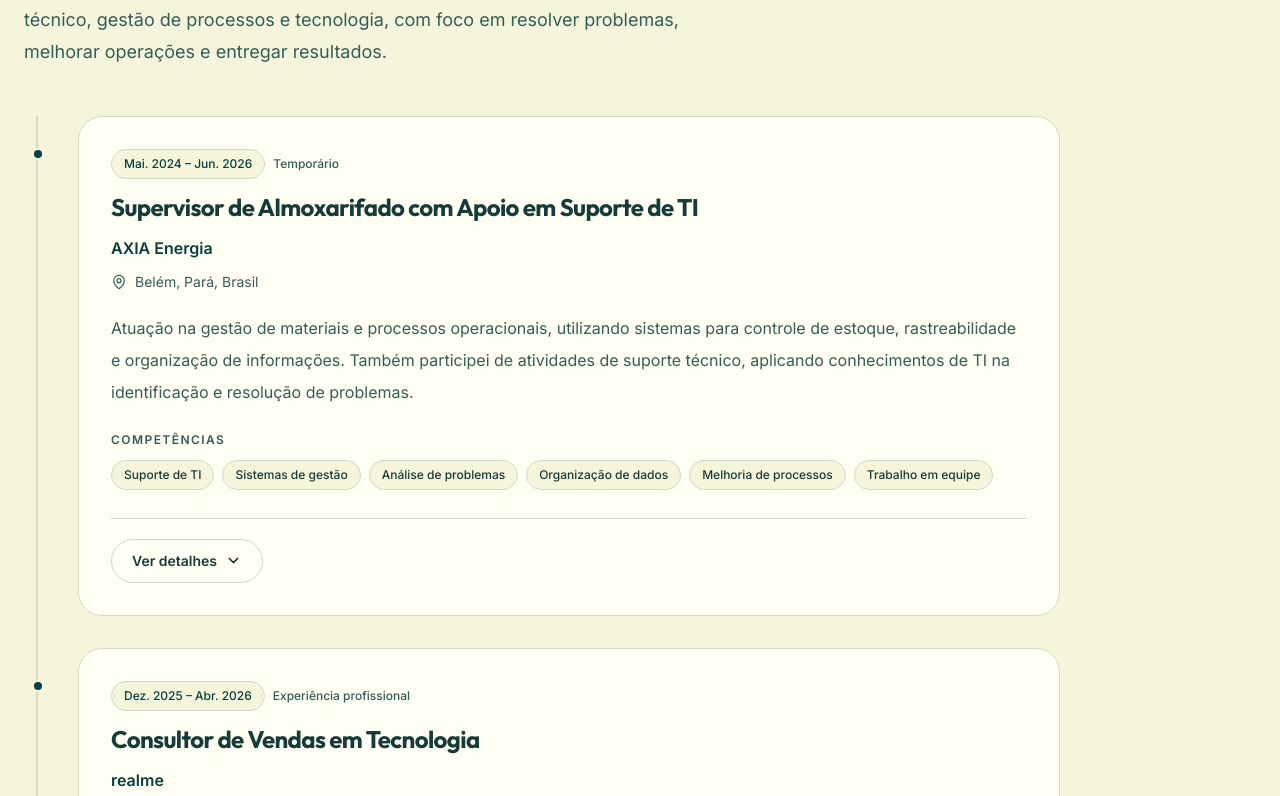
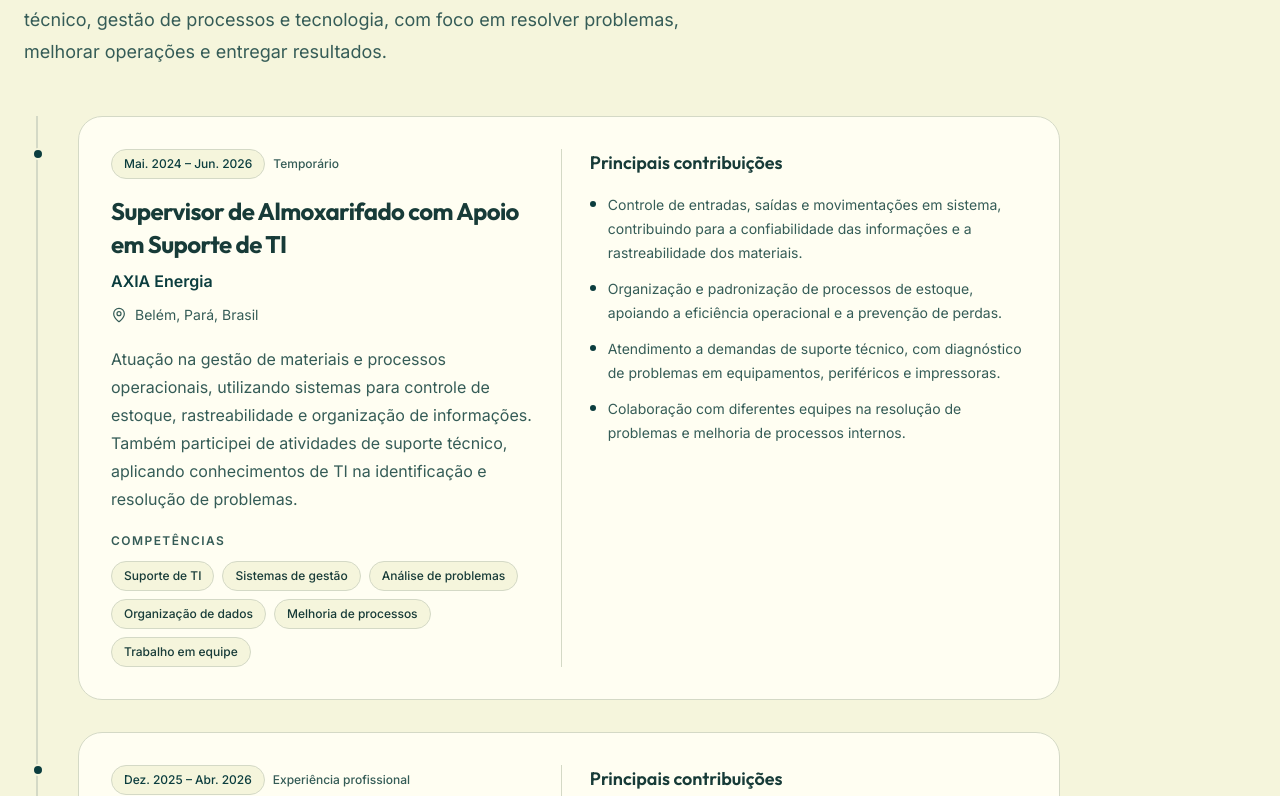
Before and after one commit to AlexandroLeao/developer-portfolio, a React (Vite) app: page / in a window 1280 px wide. Shown: the part 4264-5060 px from the top of the page. Built offline with nearby package versions, Linux system fonts and the light colour scheme.

Commit message:
feat: add selectable professional experience timeline

```diff
--- a/src/components/ExperienceCard.tsx
+++ b/src/components/ExperienceCard.tsx
@@ -1,14 +1,5 @@
-
-import { useState } from 'react'
-import {
-  ArrowUpRight,
-  ChevronDown,
-  MapPin,
-} from 'lucide-react'
-import type {
-  Experience,
-  ExperienceLanguage,
-} from '../data/experiences'
+import { ArrowUpRight, MapPin } from 'lucide-react'
+import type { Experience, ExperienceLanguage } from '../data/experiences'
 
 type ExperienceCardProps = {
   experience: Experience
@@ -17,15 +8,11 @@ type ExperienceCardProps = {
 
 const translations = {
   pt: {
-    showDetails: 'Ver detalhes',
-    hideDetails: 'Ocultar detalhes',
     contributions: 'Principais contribuições',
     skills: 'Competências',
     relatedProject: 'Ver projeto relacionado',
   },
   en: {
-    showDetails: 'View details',
-    hideDetails: 'Hide details',
     contributions: 'Key contributions',
     skills: 'Skills',
     relatedProject: 'View related project',
@@ -36,20 +23,16 @@ export default function ExperienceCard({
   experience,
   language,
 }: ExperienceCardProps) {
-  const [isExpanded, setIsExpanded] = useState(false)
-
   const text = translations[language]
-  const detailsId = `experience-details-${experience.id}`
 
   return (
-    <article className="relative min-w-0 rounded-3xl border border-(--color-border) bg-(--color-surface) p-5 transition-colors duration-300 sm:p-7 lg:p-8">
-      {/* CARGO E EMPRESA */}
-      <div className="flex flex-col gap-3">
-        <div className="flex flex-wrap items-center gap-2">
+    <article className="grid h-full min-w-0 gap-6 rounded-3xl border border-(--color-border) bg-(--color-surface) p-5 sm:p-7 lg:grid-cols-[minmax(0,0.95fr)_minmax(0,1.05fr)] lg:gap-7 lg:p-8">
+      <div className="flex min-w-0 flex-col gap-5">
+        <header>
+          <div className="mb-4 flex flex-wrap items-center gap-2">
             <span className="rounded-full border border-(--color-border) bg-(--color-background) px-3 py-1.5 text-xs font-medium text-(--color-primary)">
               {experience.period[language]}
             </span>
-
             <span className="text-xs font-medium text-(--color-text-muted)">
               {experience.employmentType[language]}
             </span>
@@ -58,34 +41,23 @@ export default function ExperienceCard({
           <h3 className="font-display text-xl font-bold leading-snug tracking-tight text-(--color-text) sm:text-2xl">
             {experience.role[language]}
           </h3>
-
-        <p className="text-base font-semibold text-(--color-primary)">
+          <p className="mt-2 text-base font-semibold text-(--color-primary)">
             {experience.company}
           </p>
+          <p className="mt-3 flex items-center gap-2 text-sm text-(--color-text-muted)">
+            <MapPin size={16} strokeWidth={1.8} aria-hidden="true" className="shrink-0" />
+            <span>{experience.location[language]}</span>
+          </p>
+        </header>
 
-        <div className="flex items-center gap-2 text-sm text-(--color-text-muted)">
-          <MapPin
-            size={16}
-            strokeWidth={1.8}
-            aria-hidden="true"
-            className="shrink-0"
-          />
-
-          <span>{experience.location[language]}</span>
-        </div>
-      </div>
-
-      {/* RESUMO PROFISSIONAL */}
-      <p className="mt-5 text-sm leading-7 text-(--color-text-muted) sm:text-base sm:leading-8">
+        <p className="text-sm leading-7 text-(--color-text-muted) sm:text-base">
           {experience.summary[language]}
         </p>
 
-      {/* COMPETÊNCIAS */}
-      <div className="mt-6">
+        <section>
           <h4 className="mb-3 text-xs font-semibold uppercase tracking-[0.12em] text-(--color-text-muted)">
             {text.skills}
           </h4>
-
           <ul className="flex flex-wrap gap-2">
             {experience.skills.map((skill, index) => (
               <li
@@ -96,89 +68,40 @@ export default function ExperienceCard({
               </li>
             ))}
           </ul>
-      </div>
+        </section>
 
-      {/* BOTÃO DE EXPANSÃO */}
-      <div className="mt-7 border-t border-(--color-border) pt-5">
-        <button
-          type="button"
-          aria-expanded={isExpanded}
-          aria-controls={detailsId}
-          onClick={() => {
-            setIsExpanded((current) => !current)
-          }}
-          className="inline-flex min-h-11 items-center gap-2 rounded-full border border-(--color-border) px-5 py-2.5 text-sm font-semibold text-(--color-text) transition-colors duration-200 hover:border-(--color-primary) hover:text-(--color-primary) focus-visible:outline-2 focus-visible:outline-offset-4 focus-visible:outline-(--color-primary)"
-        >
-          {isExpanded
-            ? text.hideDetails
-            : text.showDetails}
-
-          <ChevronDown
-            size={17}
-            aria-hidden="true"
-            className={`transition-transform duration-200 ${
-              isExpanded ? 'rotate-180' : ''
-            }`}
-          />
-        </button>
-
-        {/* CONTRIBUIÇÕES EXPANSÍVEIS */}
-        {isExpanded && (
-          <div
-            id={detailsId}
-            role="region"
-            aria-label={`${text.contributions} — ${experience.company}`}
-            className="mt-6 space-y-5"
-          >
-            <div>
-              <h4 className="font-display mb-4 text-base font-semibold text-(--color-text) sm:text-lg">
-                {text.contributions}
-              </h4>
-
-              <ul className="space-y-3">
-                {experience.contributions.map(
-                  (contribution, index) => (
-                    <li
-                      key={`${experience.id}-contribution-${index}`}
-                      className="flex items-start gap-3 text-sm leading-7 text-(--color-text-muted) sm:text-base"
-                    >
-                      <span
-                        aria-hidden="true"
-                        className="mt-3 h-1.5 w-1.5 shrink-0 rounded-full bg-(--color-primary)"
-                      />
-
-                      <span>
-                        {contribution[language]}
-                      </span>
-                    </li>
-                  ),
-                )}
-              </ul>
-            </div>
-
-            {/* PROJETO RELACIONADO */}
         {experience.relatedProject && (
-              <div className="border-t border-(--color-border) pt-5">
+          <div className="border-t border-(--color-border) pt-4">
             <a
               href={experience.relatedProject.href}
               className="inline-flex min-h-11 items-center gap-2 rounded-full text-sm font-semibold text-(--color-primary) transition-opacity hover:opacity-75 focus-visible:outline-2 focus-visible:outline-offset-4 focus-visible:outline-(--color-primary)"
             >
               {text.relatedProject}
-
-                  <ArrowUpRight
-                    size={17}
-                    aria-hidden="true"
-                  />
+              <ArrowUpRight size={17} aria-hidden="true" />
             </a>
-
-                <p className="mt-1 text-xs text-(--color-text-muted)">
+            <p className="text-xs text-(--color-text-muted)">
               {experience.relatedProject.name}
             </p>
           </div>
         )}
       </div>
-        )}
-      </div>
+
+      <section className="min-w-0 border-t border-(--color-border) pt-5 lg:border-l lg:border-t-0 lg:pl-7 lg:pt-0">
+        <h4 className="font-display mb-4 text-base font-semibold text-(--color-text) sm:text-lg">
+          {text.contributions}
+        </h4>
+        <ul className="space-y-3">
+          {experience.contributions.map((contribution, index) => (
+            <li
+              key={`${experience.id}-contribution-${index}`}
+              className="flex items-start gap-3 text-sm leading-6 text-(--color-text-muted)"
+            >
+              <span aria-hidden="true" className="mt-2 h-1.5 w-1.5 shrink-0 rounded-full bg-(--color-primary)" />
+              <span>{contribution[language]}</span>
+            </li>
+          ))}
+        </ul>
+      </section>
     </article>
   )
 }
```
Lines whose indentation alone changed are shown as unchanged.
